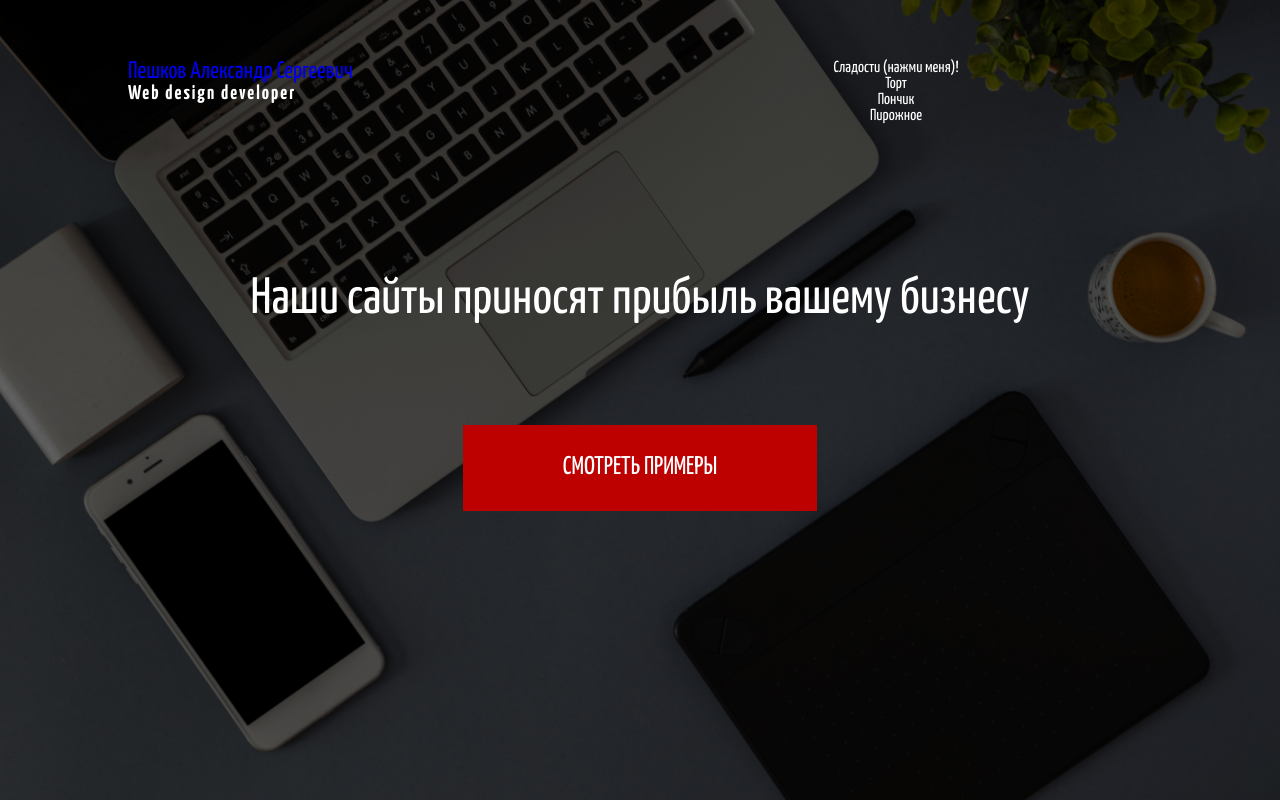
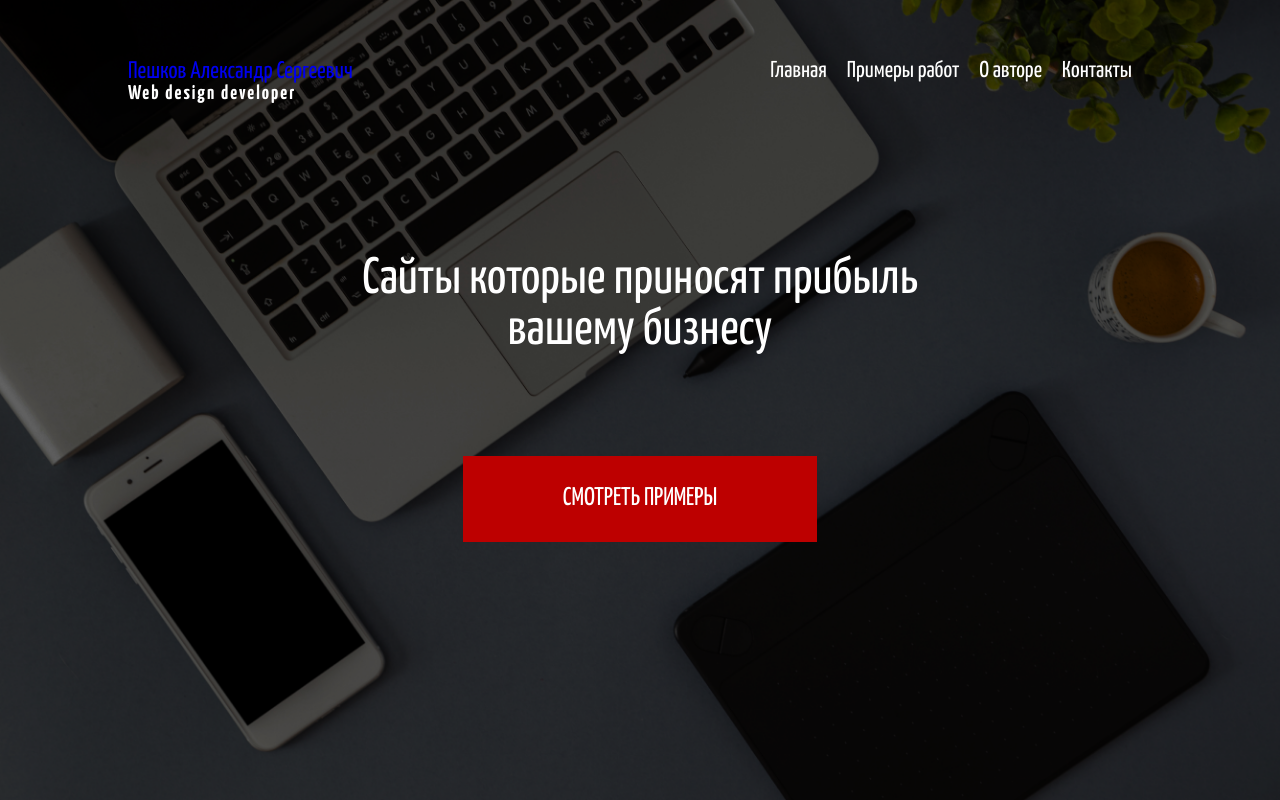
Before and after one commit to alexandr-peshkov/portfolio, a plain HTML site: page index.html in a window 1280 px wide. Drawn offline with Linux system fonts and the light colour scheme.

Commit message:
add modifier html

```diff
--- a/index.html
+++ b/index.html
@@ -8,14 +8,18 @@
 
     <link rel="stylesheet" href="css/reset.css">
     <link rel="stylesheet" href="css/style.css">
+    <link rel="stylesheet" href="https://use.fontawesome.com/releases/v5.7.2/css/all.css" integrity="sha384-fnmOCqbTlWIlj8LyTjo7mOUStjsKC4pOpQbqyi7RrhN7udi9RwhKkMHpvLbHG9Sr" crossorigin="anonymous">
+
     <!-- google fonts -->
     <link href="https://fonts.googleapis.com/css?family=Yanone+Kaffeesatz:400,700&amp;subset=cyrillic" rel="stylesheet">
+    <link rel="stylesheet" href="js/main.js">
 
     <title>Document</title>
 </head>
 
 <body>
     <header>
+
         <nav>
             <div class="container-center">
                 <div class="grid">
@@ -24,34 +28,27 @@
                         <p>Web design developer</p>
                     </div>
 
-                    <div id="sweeties" class="menu">
-                        <span class="title">Сладости (нажми меня)!</span>
+
+                    <div id="menu">
                         <ul>
-                          <li>Торт</li>
-                          <li>Пончик</li>
-                          <li>Пирожное</li>
+                            <li><a href="#">Главная</a></li>
+                            <li><a href="#">Примеры работ</a></li>
+                            <li><a href="#">О авторе</a></li>
+                            <li><a href="#">Контакты</a></li>
                         </ul>
+                    </div>
 
-                      </div>
-
-                    <div class="header-title">Наши сайты приносят прибыль
-                        вашему бизнесу</div>
 
                 </div>
                 <!-- end grid -->
+                <div class="header-title">Cайты которые приносят прибыль<br>
+                    вашему бизнесу</div>
                 <a href="#" class="button">смотреть примеры</a>
             </div>
             <!-- end container-center -->
         </nav>
     </header>
-    <script>
-        var menuElem = document.getElementById('sweeties');
-        var titleElem = menuElem.querySelector('.title');
 
-        titleElem.onclick = function() {
-          menuElem.classList.toggle('open');
-        };
-      </script>
 </body>
 
 </html>
```
